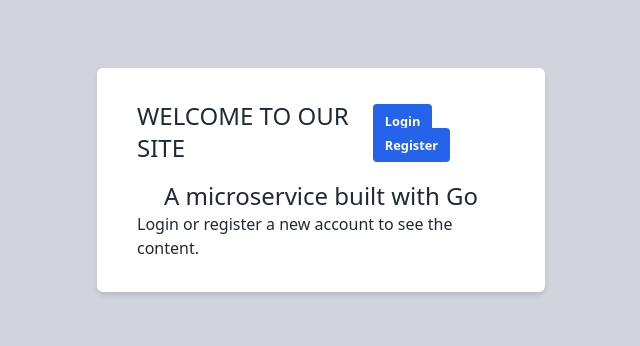
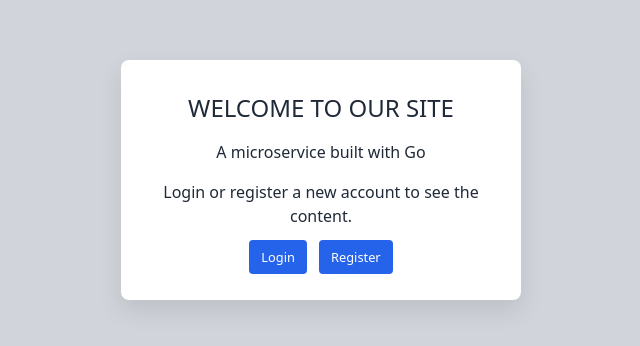
Before and after one commit to kdotwei/project-manager, a plain HTML site: page services/nginx/project_manager/index.html in a window 1280 px wide. Shown: the part 220-566 px from the top of the page, without its empty margins (319-959 px from the left). Drawn offline with nearby package versions, Linux system fonts and the light colour scheme.

Commit message:
Merge with Main

```diff
--- a/services/nginx/project_manager/index.html
+++ b/services/nginx/project_manager/index.html
@@ -1,49 +1,65 @@
 <!DOCTYPE html>
 <html lang="en">
-
 <head>
   <meta charset="UTF-8">
   <meta name="viewport" content="width=device-width, initial-scale=1.0">
-  <title>Home Page</title>
-  <script src="https://ajax.googleapis.com/ajax/libs/jquery/3.7.1/jquery.min.js"></script>
+  <title>Welcome to Our Site</title>
   <link href="https://cdn.jsdelivr.net/npm/tailwindcss@2.2.19/dist/tailwind.min.css" rel="stylesheet">
+  <script src="https://ajax.googleapis.com/ajax/libs/jquery/3.6.0/jquery.min.js"></script>
   <style>
-    /* Custom styles */
     .btn {
       font-size: 0.8rem;
       padding: 8px 12px;
     }
+    /* Custom styles for centering the white box */
+    .container {
+      display: flex;
+      flex-direction: column;
+      justify-content: center;
+      align-items: center;
+      height: 100vh;
+      margin: 0 auto; /* Center container on the screen horizontally */
+    }
+    .box {
+      width: 100%;
+      max-width: 400px; /* Maximum width of the box */
+      padding: 2rem;
+      background: #fff;
+      border-radius: 0.5rem;
+      box-shadow: 0 10px 25px rgba(0, 0, 0, 0.1);
+      text-align: center; /* Center text */
+    }
+    /* Ensure full width is taken */
+    html, body {
+      width: 100%;
+      height: 100%;
+      margin: 0;
+      padding: 0;
+    }
   </style>
 </head>
-
 <body class="bg-gray-300">
-  <div class="min-h-screen flex flex-col items-center justify-center">
-    <div class="flex flex-col bg-white shadow-md px-4 sm:px-6 md:px-8 lg:px-10 py-8 rounded-md w-full max-w-md">
-      <!-- Title Bar -->
-      <div class="flex justify-between items-center mb-4">
-        <div class="font-medium text-xl sm:text-2xl uppercase text-gray-800">Welcome to Our Site</div>
-        <div class="flex" id="buttonContainer">
+  <div class="container">
+    <div class="box">
+      <h1 class="text-xl sm:text-2xl text-gray-800 font-medium mb-4">
+        WELCOME TO OUR SITE
+      </h1>
+      <p class="text-gray-800 mb-4">A microservice built with Go</p>
+      <p class="text-gray-800 mb-4">Login or register a new account to see the content.</p>
       <div id="userStatus" class="hidden">
         <!-- If user is logged in, show Logout button -->
-            <a href="/auth/logout" class="bg-blue-600 hover:bg-blue-700 text-white font-bold py-2 px-4 rounded focus:outline-none btn">Logout</a>
+        <a href="/identifier/logout" class="btn bg-blue-600 hover:bg-blue-700 text-white py-2 px-4 rounded focus:outline-none">Logout</a>
       </div>
       <div id="loginRegisterButtons">
         <!-- If user is not logged in, show Login and Register buttons -->
-            <a href="/auth/login" class="bg-blue-600 hover:bg-blue-700 text-white font-bold py-2 px-4 rounded mr-2 focus:outline-none btn">Login</a>
-            <a href="/auth/register" class="bg-blue-600 hover:bg-blue-700 text-white font-bold py-2 px-4 rounded focus:outline-none btn">Register</a>
+        <a href="/identifier/login" class="btn bg-blue-600 hover:bg-blue-700 text-white py-2 px-4 rounded focus:outline-none mr-2">Login</a>
+        <a href="/identifier/register" class="btn bg-blue-600 hover:bg-blue-700 text-white py-2 px-4 rounded focus:outline-none">Register</a>
       </div>
     </div>
   </div>
 
-      <!-- Other content -->
-      <div class="font-medium self-center text-xl sm:text-2xl text-gray-800">A microservice built with Go</div>
-      <div class="font-medium self-center text- text-gray-800">Login or register a new account to see the content.</div>
-      <!-- Place other page content here -->
-
-    </div>
-  </div>
   <script>
-    const isUserLoggedIn = false;
+    const isUserLoggedIn = false; // This should be dynamically set based on the actual login status
 
     $(document).ready(function () {
       // Based on user login status, toggle button visibility
@@ -57,5 +73,4 @@
     });
   </script>
 </body>
-
 </html>
```
Lines whose indentation alone changed are shown as unchanged.
